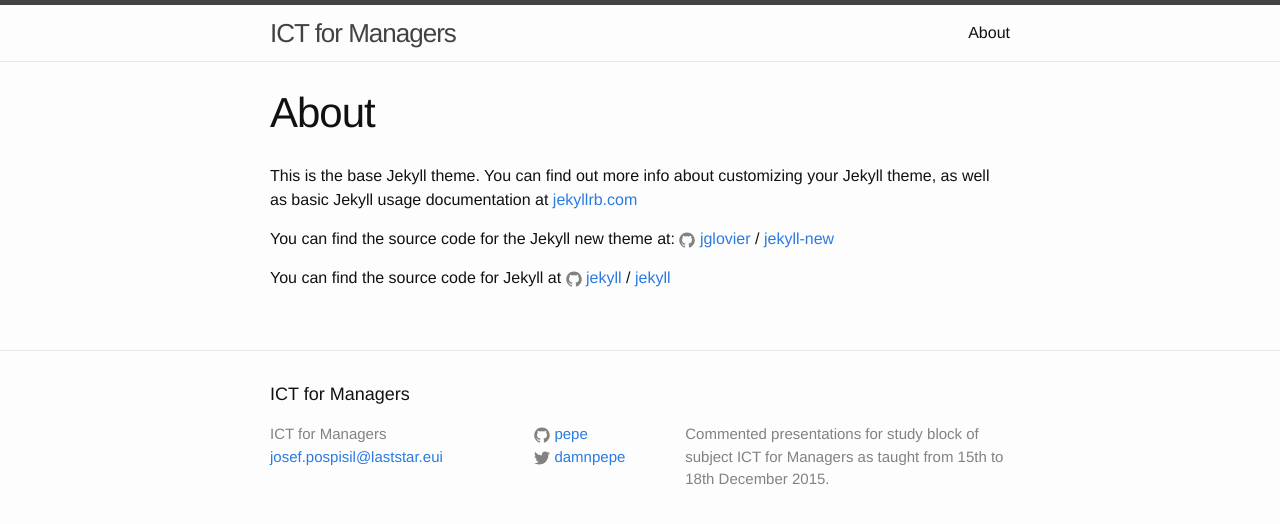
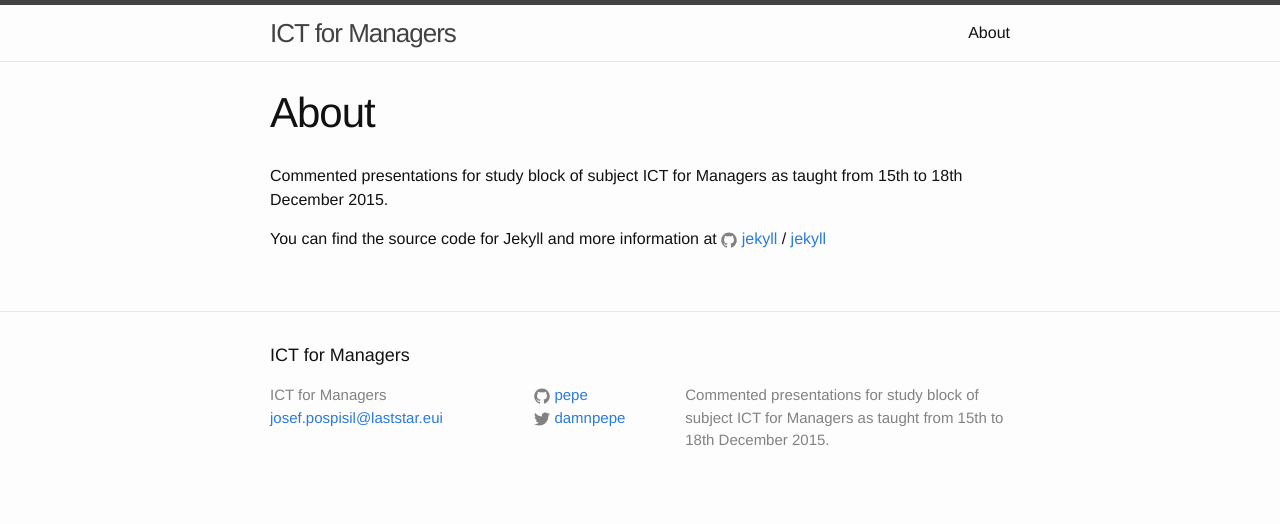
Before and after one commit to pepe/ictm, a Jekyll site: the page built from about.md, in a window 1280 px wide. Shown: the top 524 px of the page. Built offline with Jekyll 4.4.1, drawn with Linux system fonts in a browser that asks for light colours.

Commit message:
Add wednesday and remove welcome post
Add pdfs of the presentations. Tweaked about page

```diff
--- a/_posts/2015-12-15-first-encounter.markdown
+++ b/_posts/2015-12-15-first-encounter.markdown
@@ -10,3 +10,5 @@ First class.
 Unknow people.
 
 [Here](/assets/ICT-for-Managers-tuesday.pdf) is what I was presenting
+
+But must be said, that everything went well. Even the debate started.
--- a/about.md
+++ b/about.md
@@ -3,13 +3,9 @@ layout: page
 title: About
 permalink: /about/
 ---
+ Commented presentations for study block of subject ICT  for Managers as taught from
+ 15th to 18th December 2015.
 
-This is the base Jekyll theme. You can find out more info about customizing your Jekyll theme, as well as basic Jekyll usage documentation at [jekyllrb.com](http://jekyllrb.com/)
-
-You can find the source code for the Jekyll new theme at:
-{% include icon-github.html username="jglovier" %} /
-[jekyll-new](https://github.com/jglovier/jekyll-new)
-
-You can find the source code for Jekyll at
+You can find the source code for Jekyll and more information at
 {% include icon-github.html username="jekyll" %} /
 [jekyll](https://github.com/jekyll/jekyll)
```
Also changed, not shown: _posts/2015-12-16-dirty-mess.markdown (added, +16 -0 lines), _posts/2015-12-17-welcome-to-jekyll.markdown (deleted, +0 -25 lines), 4 other files.
